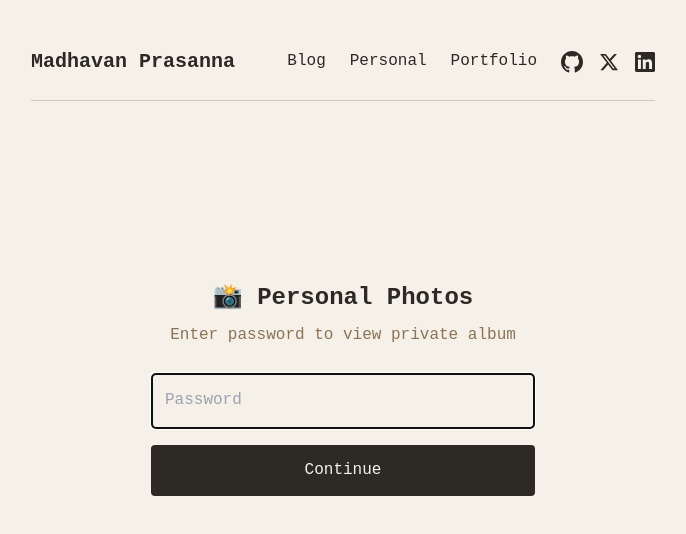
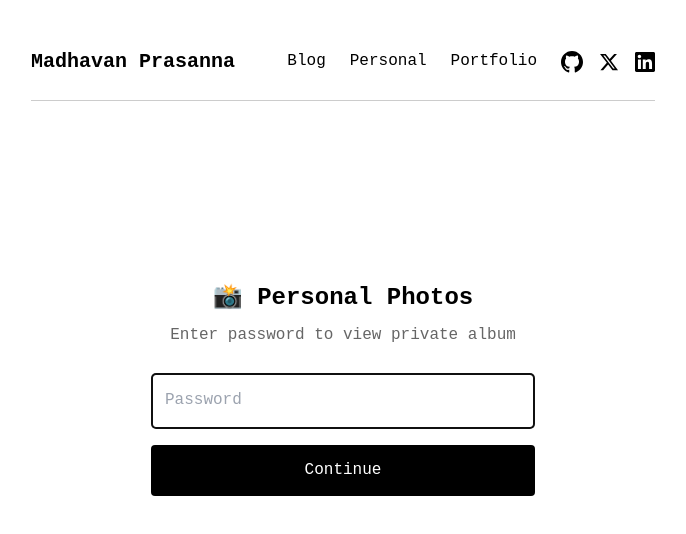
Before and after one commit to Madhavan113/portfolio, a Next.js app: page /secret in a window 1280 px wide. Shown: the top 534 px of the page, without its empty margins (297-983 px from the left). Built offline with nearby package versions, Linux system fonts and the light colour scheme.

Commit message:
Change color scheme to black and white, update greeting to Salvē!
Replaces cream/charcoal/gold palette with pure white/black/gray.

```diff
--- a/app/globals.css
+++ b/app/globals.css
@@ -5,9 +5,9 @@
 @import url('https://fonts.googleapis.com/css2?family=Courier+Prime:ital,wght@0,400;0,700;1,400;1,700&display=swap');
 
 :root {
-  --color-cream: #F5F0E8;
-  --color-charcoal: #2D2A26;
-  --color-gold: #8B7355;
+  --color-cream: #FFFFFF;
+  --color-charcoal: #000000;
+  --color-gold: #666666;
 }
 
 html,
@@ -27,32 +27,32 @@ body {
 
 /* Liquid Glass Effect Utilities */
 .glass {
-  background: rgba(245, 240, 232, 0.6);
+  background: rgba(255, 255, 255, 0.6);
   backdrop-filter: blur(20px) saturate(180%);
   -webkit-backdrop-filter: blur(20px) saturate(180%);
-  border: 1px solid rgba(45, 42, 38, 0.1);
+  border: 1px solid rgba(0, 0, 0, 0.1);
   border-radius: 16px;
   box-shadow:
-    0 4px 30px rgba(45, 42, 38, 0.05),
+    0 4px 30px rgba(0, 0, 0, 0.05),
     inset 0 1px 0 rgba(255, 255, 255, 0.4),
-    inset 0 -1px 0 rgba(45, 42, 38, 0.05);
+    inset 0 -1px 0 rgba(0, 0, 0, 0.05);
   transition: all 0.4s cubic-bezier(0.4, 0, 0.2, 1);
 }
 
 .glass:hover {
-  background: rgba(245, 240, 232, 0.75);
+  background: rgba(255, 255, 255, 0.75);
   box-shadow:
-    0 8px 40px rgba(45, 42, 38, 0.1),
+    0 8px 40px rgba(0, 0, 0, 0.1),
     inset 0 1px 0 rgba(255, 255, 255, 0.5),
-    inset 0 -1px 0 rgba(45, 42, 38, 0.08);
+    inset 0 -1px 0 rgba(0, 0, 0, 0.08);
   transform: translateY(-2px);
 }
 
 .glass-dark {
-  background: rgba(45, 42, 38, 0.6);
+  background: rgba(0, 0, 0, 0.6);
   backdrop-filter: blur(20px) saturate(180%);
   -webkit-backdrop-filter: blur(20px) saturate(180%);
-  border: 1px solid rgba(245, 240, 232, 0.1);
+  border: 1px solid rgba(255, 255, 255, 0.1);
   border-radius: 16px;
   box-shadow:
     0 4px 30px rgba(0, 0, 0, 0.15),
@@ -62,7 +62,7 @@ body {
 }
 
 .glass-dark:hover {
-  background: rgba(45, 42, 38, 0.75);
+  background: rgba(0, 0, 0, 0.75);
   box-shadow:
     0 8px 40px rgba(0, 0, 0, 0.2),
     inset 0 1px 0 rgba(255, 255, 255, 0.15),
@@ -70,25 +70,25 @@ body {
   transform: translateY(-2px);
 }
 
-.glass-gold {
-  background: rgba(139, 115, 85, 0.15);
+.glass-gray {
+  background: rgba(102, 102, 102, 0.15);
   backdrop-filter: blur(16px) saturate(160%);
   -webkit-backdrop-filter: blur(16px) saturate(160%);
-  border: 1px solid rgba(139, 115, 85, 0.2);
+  border: 1px solid rgba(102, 102, 102, 0.2);
   border-radius: 16px;
   box-shadow:
-    0 4px 24px rgba(139, 115, 85, 0.08),
+    0 4px 24px rgba(102, 102, 102, 0.08),
     inset 0 1px 0 rgba(255, 255, 255, 0.3),
-    inset 0 -1px 0 rgba(139, 115, 85, 0.1);
+    inset 0 -1px 0 rgba(102, 102, 102, 0.1);
   transition: all 0.4s cubic-bezier(0.4, 0, 0.2, 1);
 }
 
-.glass-gold:hover {
-  background: rgba(139, 115, 85, 0.25);
+.glass-gray:hover {
+  background: rgba(102, 102, 102, 0.25);
   box-shadow:
-    0 8px 32px rgba(139, 115, 85, 0.15),
+    0 8px 32px rgba(102, 102, 102, 0.15),
     inset 0 1px 0 rgba(255, 255, 255, 0.4),
-    inset 0 -1px 0 rgba(139, 115, 85, 0.12);
+    inset 0 -1px 0 rgba(102, 102, 102, 0.12);
   transform: translateY(-2px);
 }
 
--- a/app/secret/page.tsx
+++ b/app/secret/page.tsx
@@ -79,8 +79,8 @@ export default function SecretPage() {
         if (v.location?.lat && v.location?.lon) {
           L.circleMarker([v.location.lat, v.location.lon], {
             radius: 6,
-            fillColor: "#8B7355",
-            color: "#2D2A26",
+            fillColor: "#666666",
+            color: "#000000",
             weight: 1,
             opacity: 1,
             fillOpacity: 0.8,
@@ -309,7 +309,7 @@ export default function SecretPage() {
             <div
               ref={mapRef}
               className="h-80 rounded border-2 border-[var(--color-charcoal)]"
-              style={{ background: "#e8e4dc" }}
+              style={{ background: "#f0f0f0" }}
             />
 
             {/* Panels */}
--- a/components/IntroVideo.tsx
+++ b/components/IntroVideo.tsx
@@ -270,7 +270,7 @@ export default function IntroVideo() {
                 width: "100vw",
                 height: "100vh",
                 zIndex: 99999,
-                background: "#2D2A26", // charcoal
+                background: "#000000", // black
                 cursor: "pointer",
                 opacity: fadeOut ? 0 : 1,
                 transition: "opacity 0.5s ease-out",
@@ -308,7 +308,7 @@ export default function IntroVideo() {
                         display: "flex",
                         alignItems: "center",
                         justifyContent: "center",
-                        background: "#F5F0E8", // cream
+                        background: "#FFFFFF", // white
                         margin: 0,
                         padding: 0,
                     }}
@@ -319,14 +319,13 @@ export default function IntroVideo() {
                                 '-apple-system, BlinkMacSystemFont, "SF Pro Display", "Segoe UI", Roboto, sans-serif',
                             fontSize: "clamp(5rem, 20vw, 14rem)",
                             fontWeight: 500,
-                            color: "#2D2A26", // charcoal
+                            color: "#000000", // black
                             letterSpacing: "-0.03em",
                             margin: 0,
-                            textTransform: "lowercase",
                             animation: "fadeIn 1s ease-out",
                         }}
                     >
-                        hello
+                        Salvē!
                     </h1>
 
                     {/* Click to continue hint */}
@@ -336,7 +335,7 @@ export default function IntroVideo() {
                             bottom: "3rem",
                             left: "50%",
                             transform: "translateX(-50%)",
-                            color: "#2D2A26",
+                            color: "#000000",
                             opacity: 0.4,
                             fontFamily: "'Courier Prime', monospace",
                             fontSize: "0.75rem",
@@ -391,7 +390,7 @@ export default function IntroVideo() {
                             bottom: "6rem",
                             left: "50%",
                             transform: "translateX(-50%)",
-                            color: "#F5F0E8",
+                            color: "#FFFFFF",
                             fontFamily: "'Courier Prime', monospace",
                             fontSize: "clamp(1rem, 3vw, 1.5rem)",
                             letterSpacing: "0.05em",
@@ -411,7 +410,7 @@ export default function IntroVideo() {
                                     display: "inline-block",
                                     width: "2px",
                                     height: "1.2em",
-                                    background: "#F5F0E8",
+                                    background: "#FFFFFF",
                                     marginLeft: "4px",
                                     verticalAlign: "text-bottom",
                                     animation: "blink 1s infinite",
@@ -430,7 +429,7 @@ export default function IntroVideo() {
                             position: "absolute",
                             bottom: "2rem",
                             right: "2rem",
-                            color: "#F5F0E8",
+                            color: "#FFFFFF",
                             opacity: 0.6,
                             fontFamily: "'Courier Prime', monospace",
                             fontSize: "0.7rem",
--- a/tailwind.config.ts
+++ b/tailwind.config.ts
@@ -9,9 +9,9 @@ const config: Config = {
   theme: {
     extend: {
       colors: {
-        cream: "#F5F0E8",
-        charcoal: "#2D2A26",
-        gold: "#8B7355",
+        cream: "#FFFFFF",
+        charcoal: "#000000",
+        gold: "#666666",
       },
       fontFamily: {
         mono: ['"Courier Prime"', "Courier New", "monospace"],
```
